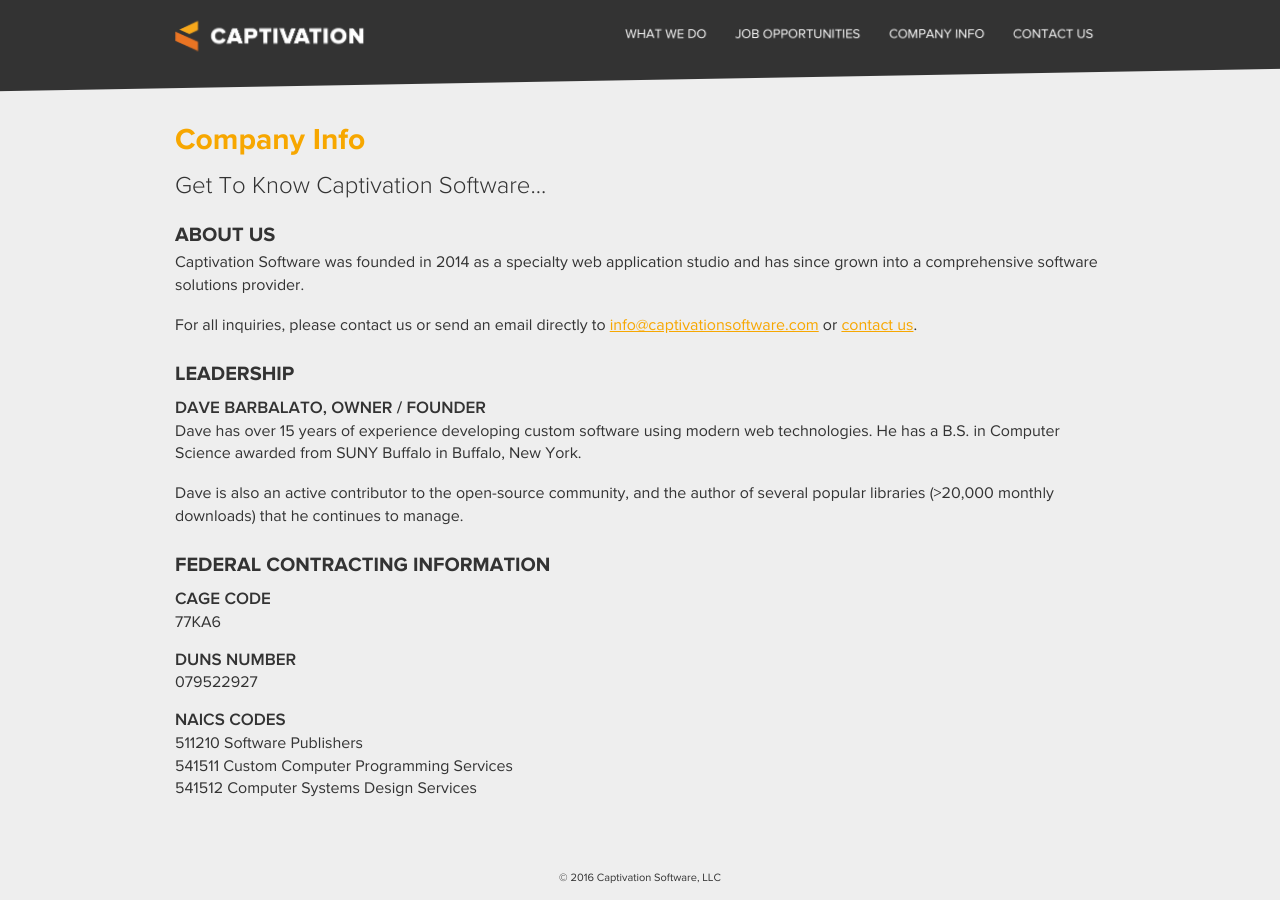
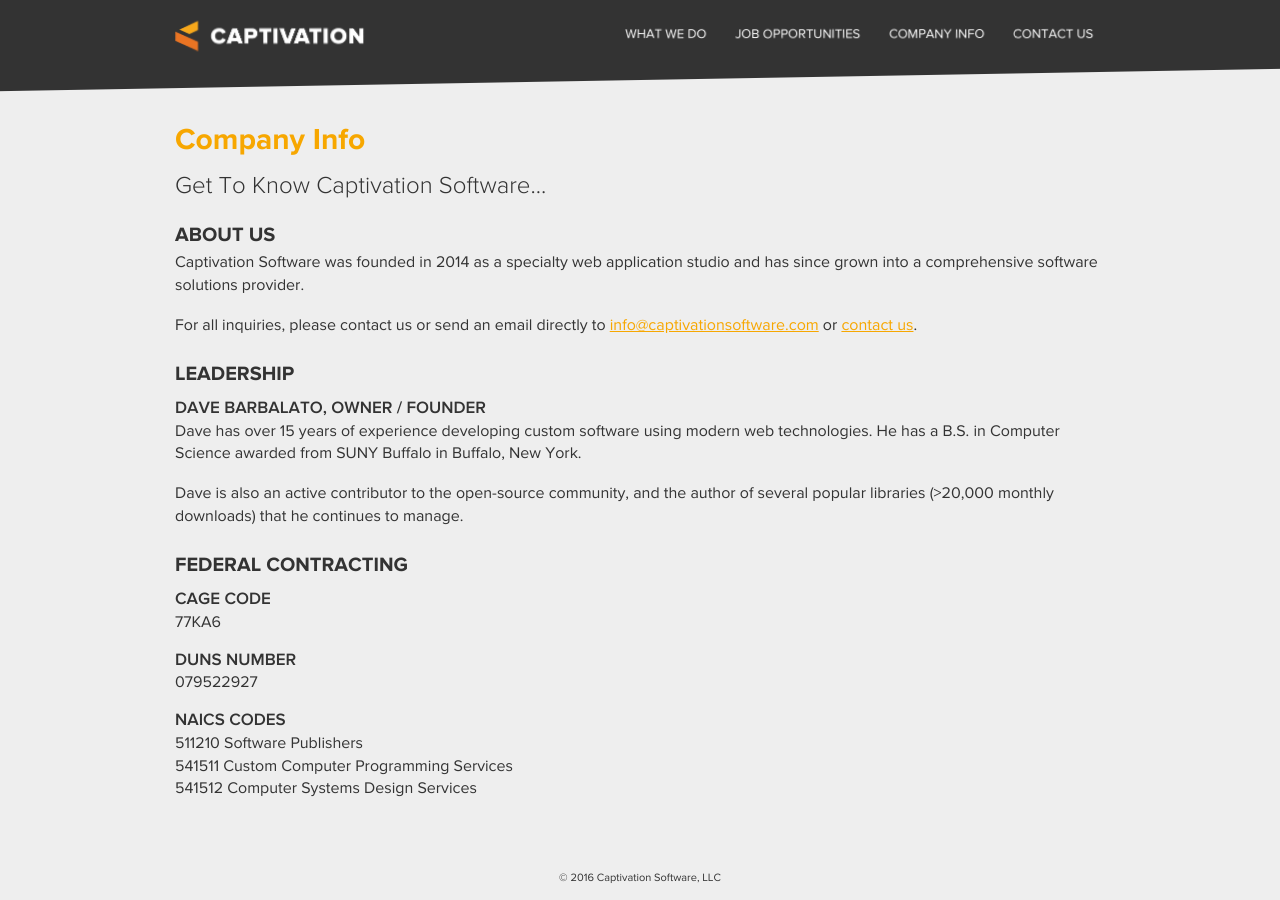
Before and after one commit to isabella232/captivationsoftware.github.io-archive, a Jekyll site: the page built from company.html, in a window 1280 px wide. Built offline with Jekyll 4.4.1, drawn with Linux system fonts in a browser that asks for light colours; nearby versions of some CDN libraries; some web fonts are replaced.

Commit message:
copy change

```diff
--- a/company.html
+++ b/company.html
@@ -16,7 +16,7 @@ heading: 'Company Info'
     <p>Dave has over 15 years of experience developing custom software using modern web technologies. He has a B.S. in Computer Science awarded from SUNY Buffalo in Buffalo, New York.</p>
     <p>Dave is also an active contributor to the open-source community, and the author of several popular libraries (>20,000 monthly downloads) that he continues to manage.</p>
 
-    <h3>Federal Contracting Information</h3>
+    <h3>Federal Contracting</h3>
 
     <h4>CAGE Code</h4>
     <ul class="list-unstyled">
```
